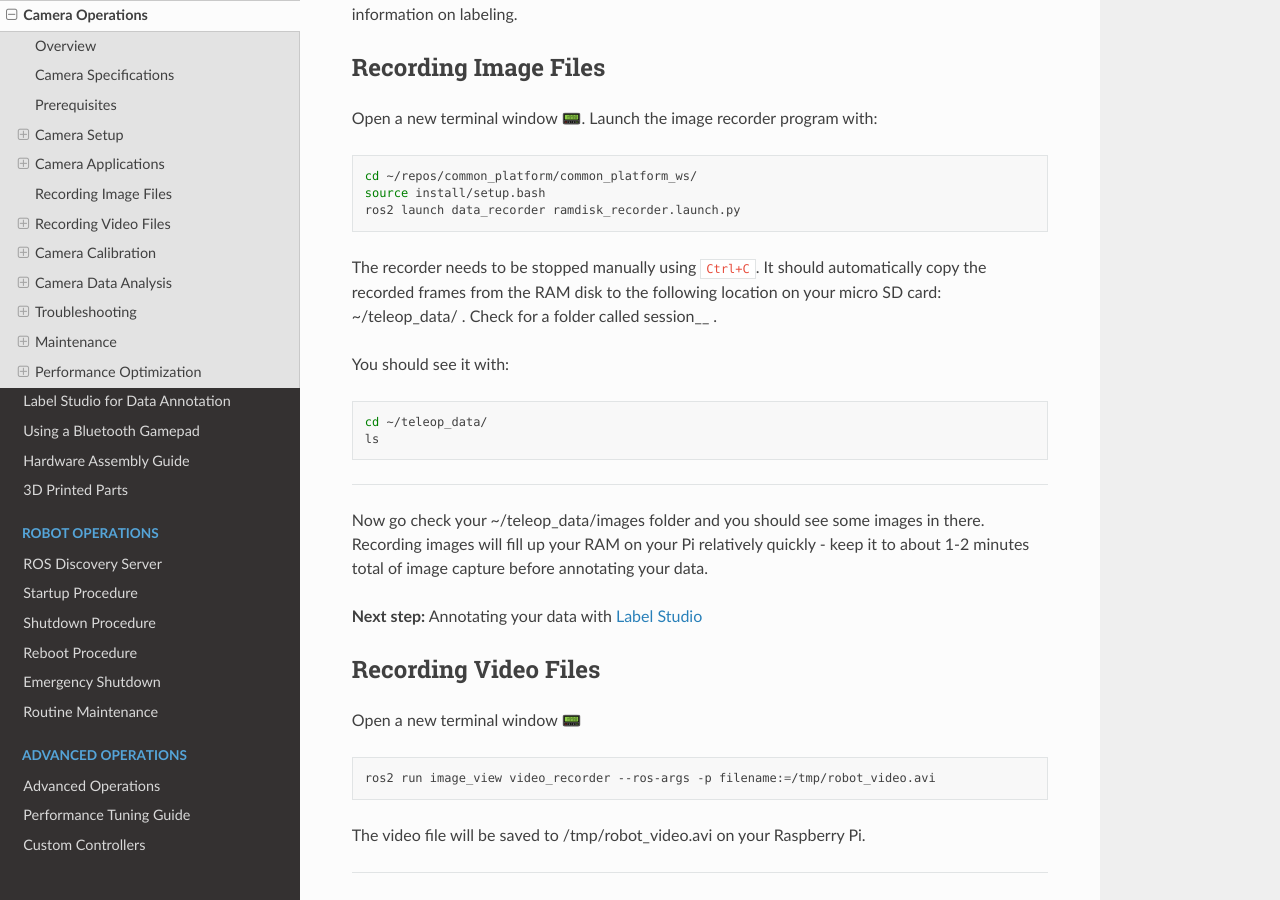
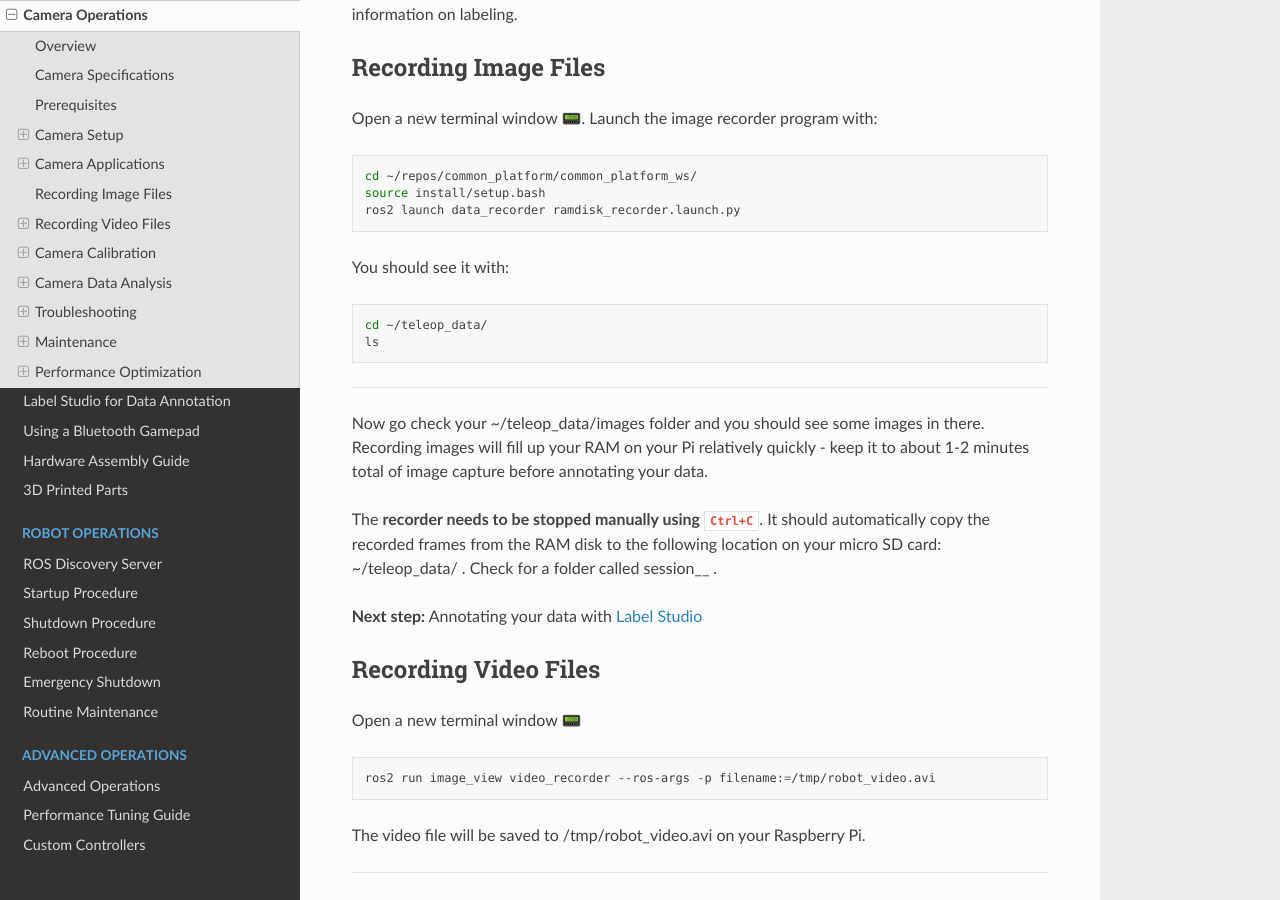
Before and after one commit to RoseCityRobotics/common_platform, a Sphinx documentation site: the page built from docs/source/camera/camera_operations.md, in a window 1280 px wide and 900 px high, scrolled down 2128 px. Built offline with Sphinx 7.4.7 and the Read the Docs theme 3.1.0, drawn with Linux system fonts in a browser that asks for light colours; pages that are not in the unit, such as notebooks, are missing from menus; some of the changed lines change nothing that is shown.

Commit message:
note about stop recording

````diff
--- a/docs/source/camera/camera_operations.md
+++ b/docs/source/camera/camera_operations.md
@@ -86,8 +86,6 @@
 ros2 launch data_recorder ramdisk_recorder.launch.py
 ```
 
-The recorder needs to be stopped manually using `Ctrl+C`. It should automatically copy the recorded frames from the RAM disk to the following location on your micro SD card: ~/teleop_data/ . Check for a folder called session_<DATE>_<TIME> .
-
 You should see it with:
 ```bash
 cd ~/teleop_data/
@@ -97,6 +95,8 @@
 ---
 
 Now go check your ~/teleop_data/images folder and you should see some images in there. Recording images will fill up your RAM on your Pi relatively quickly - keep it to about 1-2 minutes total of image capture before annotating your data.
+
+The **recorder needs to be stopped manually using `Ctrl+C`**. It should automatically copy the recorded frames from the RAM disk to the following location on your micro SD card: ~/teleop_data/ . Check for a folder called session_<DATE>_<TIME> .
 
 **Next step:** Annotating your data with [Label Studio](../data_annotation/label_studio.md)
 
````
